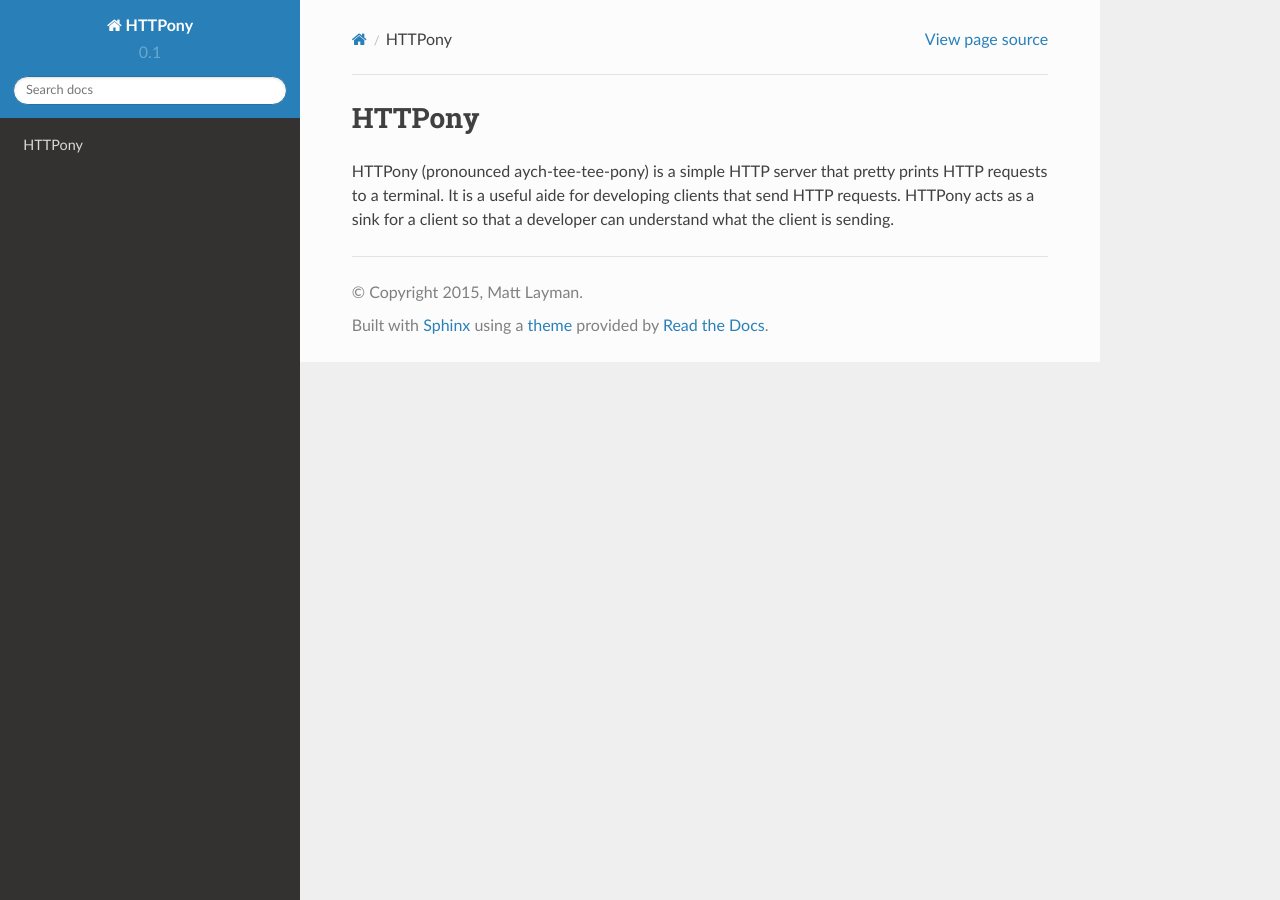
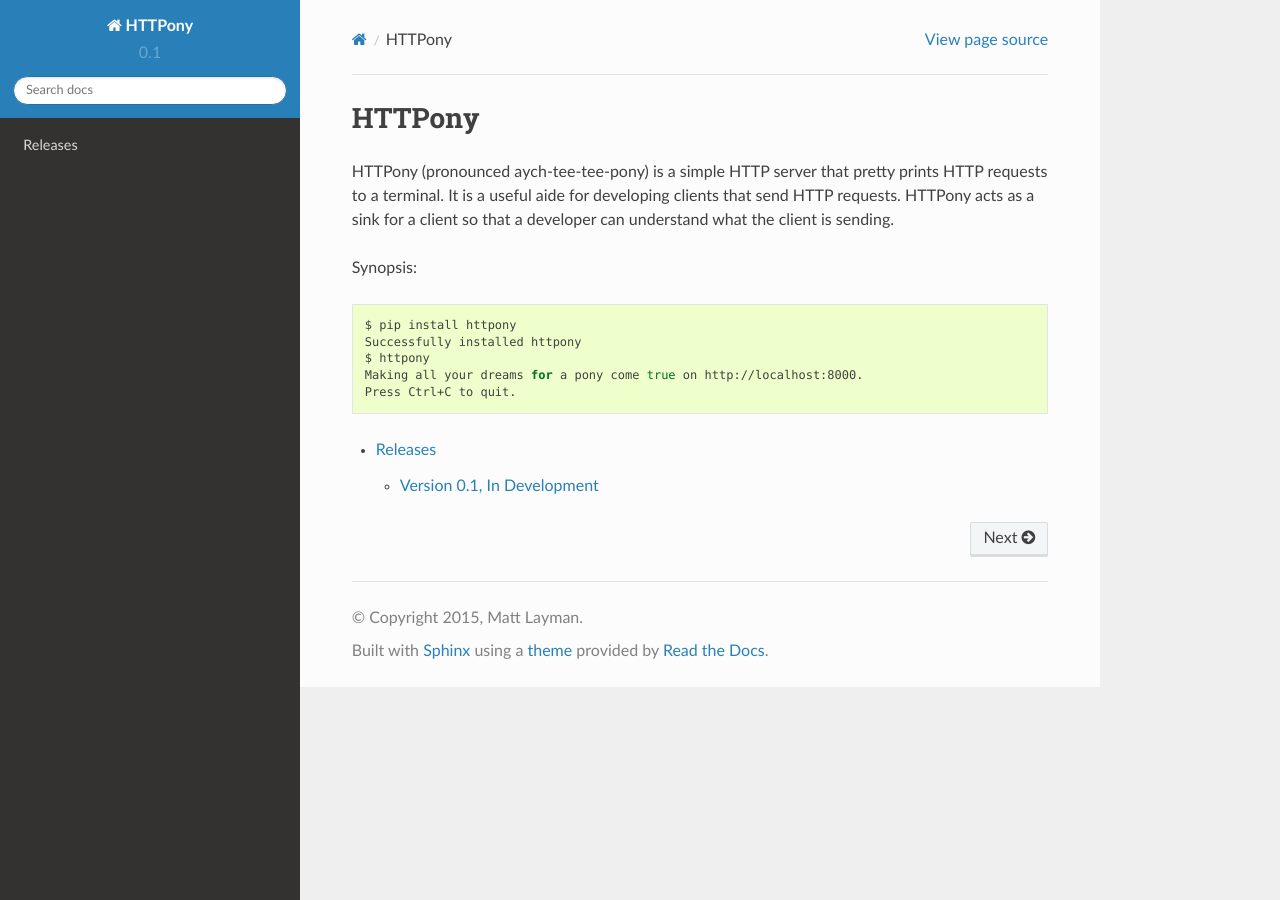
Before and after one commit to mblayman/httpony, a Sphinx documentation site: the page built from docs/index.rst, in a window 1280 px wide. Built offline with Sphinx 7.4.7 and the Read the Docs theme 2.0.0, drawn with Linux system fonts in a browser that asks for light colours.

Commit message:
More documentation updates.

```diff
--- a/docs/index.rst
+++ b/docs/index.rst
@@ -7,5 +7,17 @@
 HTTPony acts as a sink for a client
 so that a developer can understand what the client is sending.
 
+Synopsis:
+
+.. code-block:: bash
+
+    $ pip install httpony
+    Successfully installed httpony
+    $ httpony
+    Making all your dreams for a pony come true on http://localhost:8000.
+    Press Ctrl+C to quit.
+
 .. toctree::
    :maxdepth: 2
+
+   releases
--- /dev/null
+++ b/docs/releases.rst
@@ -0,0 +1,8 @@
+Releases
+========
+
+Version 0.1, In Development
+---------------------------
+
+* Initial release
+* Show HTTP requests in the terminal
```
Also changed, not shown: README.md (+6 -0 lines).
